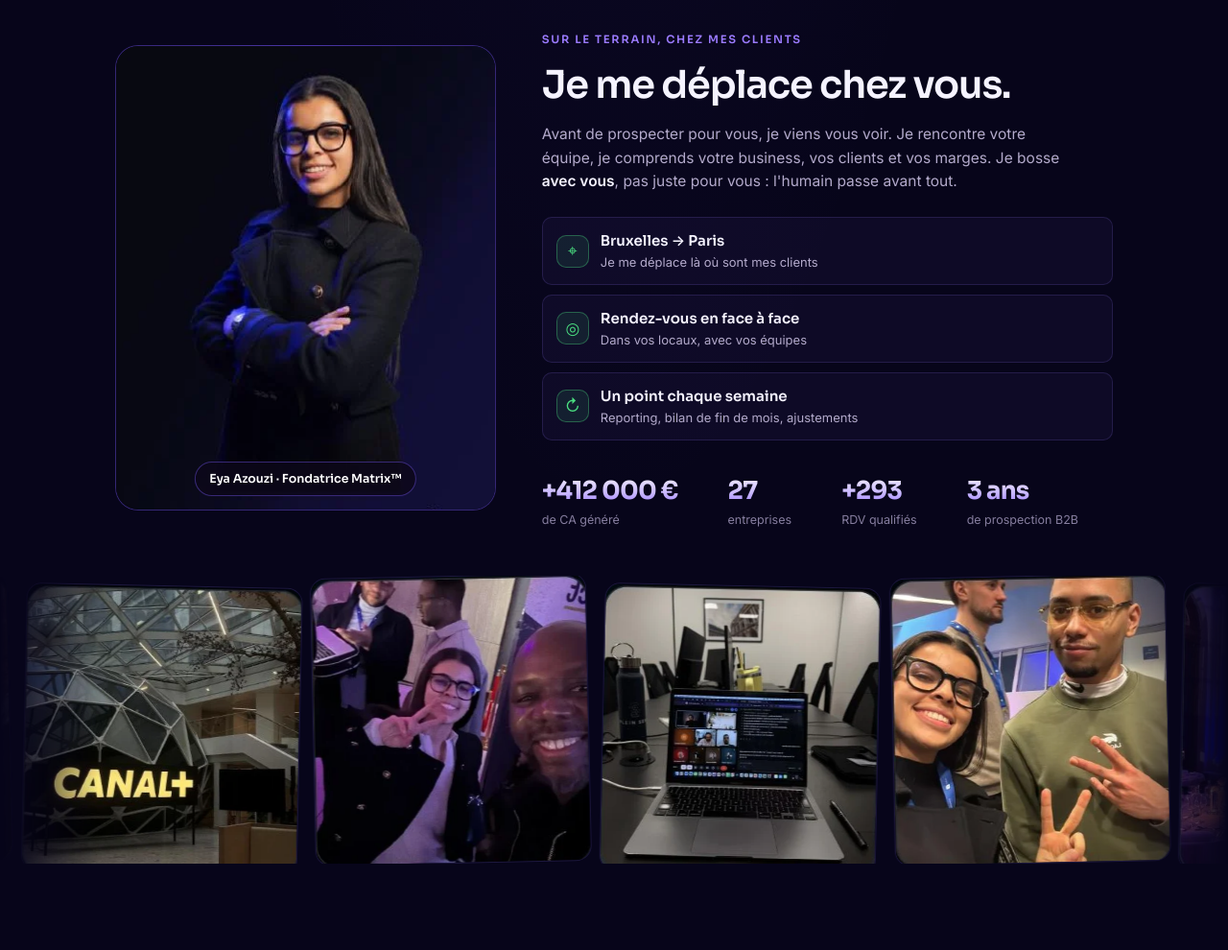
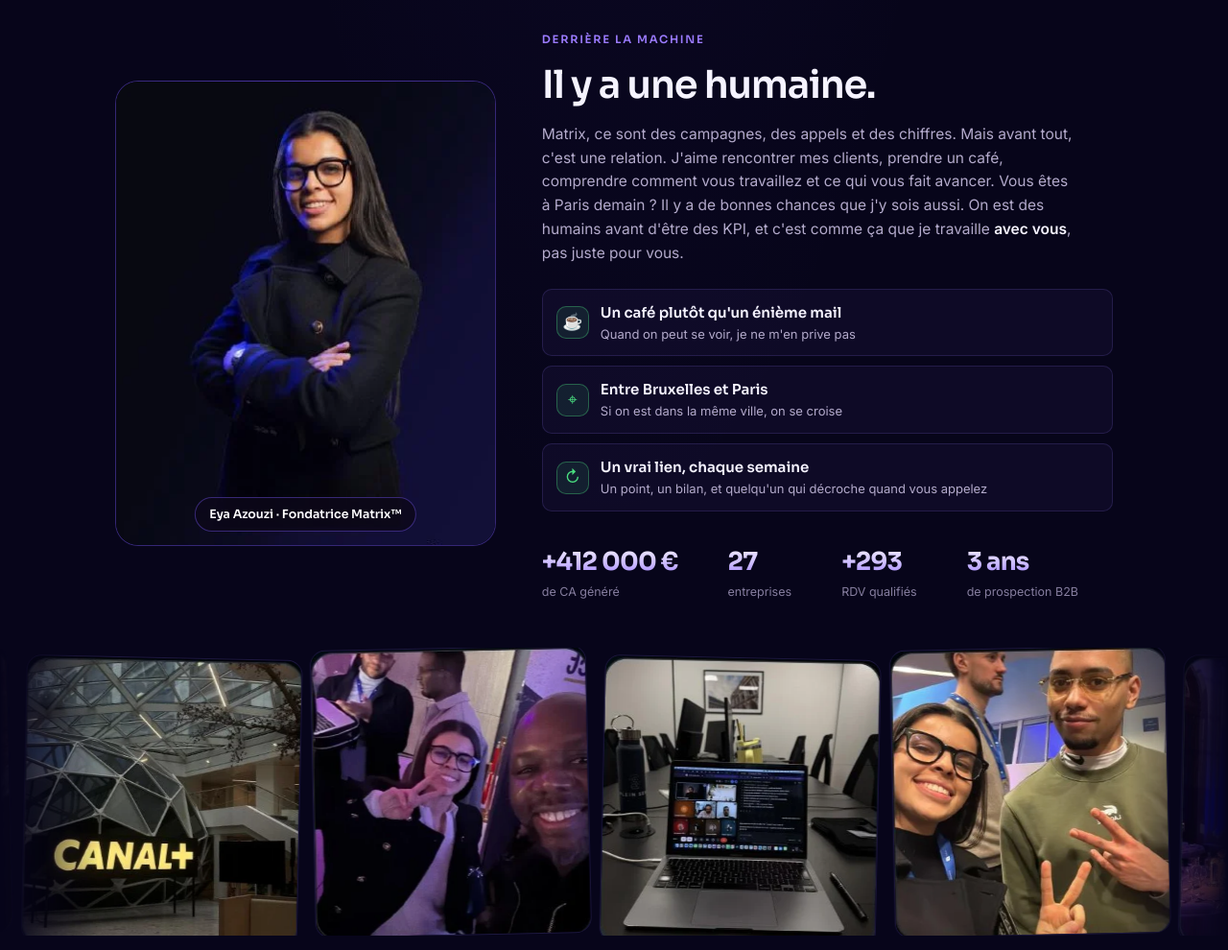
Before and after one commit to AzouziEya/matrix-landing-V2, a plain HTML site: page index.html in a window 1280 px wide. Shown: the part 1220-2210 px from the top of the page at 96% size. Drawn offline with Linux system fonts and the light colour scheme.

Commit message:
Copy section humaine : rencontres clients sans promesse de déplacement
Co-Authored-By: Claude Opus 5.5 <noreply@anthropic.com>
Claude-Session: https://claude.ai/code/session_01UbBvFu8VYixwPyYoSJVCED

```diff
--- a/index.html
+++ b/index.html
@@ -108,7 +108,7 @@
           <div class="hero-cta-row">
             <a class="btn btn-primary btn-lg js-book" href="https://app.iclosed.io/e/matrix/matrix" rel="noopener">Réserver un échange de 20 min</a>
           </div>
-          <div class="hero-badges"><p class="hero-badge"><span aria-hidden="true">★</span> TOP 20 Favikon Belgium · catégorie Sales</p><p class="hero-badge hb-terrain"><span aria-hidden="true">⌖</span> En présentiel chez vous · Bruxelles → Paris</p></div>
+          <div class="hero-badges"><p class="hero-badge"><span aria-hidden="true">★</span> TOP 20 Favikon Belgium · catégorie Sales</p><p class="hero-badge hb-terrain"><span aria-hidden="true">●</span> Une humaine derrière la machine · Bruxelles ↔ Paris</p></div>
         </div>
 
         <div class="stats reveal" aria-label="Chiffres clés">
@@ -147,7 +147,7 @@
     </section>
 
     <!-- SUR LE TERRAIN -->
-    <section id="terrain" aria-label="Sur le terrain, chez mes clients">
+    <section id="terrain" aria-label="Derrière la machine">
       <div class="container">
         <div class="founder reveal">
           <div class="founder-photo">
@@ -155,13 +155,13 @@
             <span class="founder-tag">Eya Azouzi · Fondatrice Matrix™</span>
           </div>
           <div class="founder-body">
-            <span class="eyebrow">Sur le terrain, chez mes clients</span>
-            <h2>Je me déplace chez vous.</h2>
-            <p class="founder-text">Avant de prospecter pour vous, je viens vous voir. Je rencontre votre équipe, je comprends votre business, vos clients et vos marges. Je bosse <b>avec vous</b>, pas juste pour vous : l'humain passe avant tout.</p>
+            <span class="eyebrow">Derrière la machine</span>
+            <h2>Il y a une humaine.</h2>
+            <p class="founder-text">Matrix, ce sont des campagnes, des appels et des chiffres. Mais avant tout, c'est une relation. J'aime rencontrer mes clients, prendre un café, comprendre comment vous travaillez et ce qui vous fait avancer. Vous êtes à Paris demain ? Il y a de bonnes chances que j'y sois aussi. On est des humains avant d'être des KPI, et c'est comme ça que je travaille <b>avec vous</b>, pas juste pour vous.</p>
             <ul class="terrain-points">
-              <li><span class="tp-ico" aria-hidden="true">⌖</span><div><b>Bruxelles → Paris</b><span>Je me déplace là où sont mes clients</span></div></li>
-              <li><span class="tp-ico" aria-hidden="true">◎</span><div><b>Rendez-vous en face à face</b><span>Dans vos locaux, avec vos équipes</span></div></li>
-              <li><span class="tp-ico" aria-hidden="true">↻</span><div><b>Un point chaque semaine</b><span>Reporting, bilan de fin de mois, ajustements</span></div></li>
+              <li><span class="tp-ico" aria-hidden="true">☕</span><div><b>Un café plutôt qu'un énième mail</b><span>Quand on peut se voir, je ne m'en prive pas</span></div></li>
+              <li><span class="tp-ico" aria-hidden="true">⌖</span><div><b>Entre Bruxelles et Paris</b><span>Si on est dans la même ville, on se croise</span></div></li>
+              <li><span class="tp-ico" aria-hidden="true">↻</span><div><b>Un vrai lien, chaque semaine</b><span>Un point, un bilan, et quelqu'un qui décroche quand vous appelez</span></div></li>
             </ul>
             <div class="founder-kpis">
               <div><strong>+412 000 €</strong><span>de CA généré</span></div>
@@ -172,7 +172,7 @@
           </div>
         </div>
       </div>
-      <div class="photo-band reveal" aria-label="Photos sur le terrain">
+      <div class="photo-band reveal" aria-label="Photos avec mes clients et sur le terrain">
         <ul class="photo-track">
           <li><img src="/assets/img/terrain-1.webp" alt="Rendez-vous client en face à face" width="374" height="390"></li>
           <li><img src="/assets/img/terrain-5.webp" alt="Rendez-vous chez CANAL+" width="374" height="390"></li>
@@ -788,7 +788,7 @@
         <nav class="footer-col" aria-label="Navigation pied de page">
           <p class="footer-title">Navigation</p>
           <ul>
-            <li><a href="#terrain">Sur le terrain</a></li>
+            <li><a href="#terrain">Qui je suis</a></li>
             <li><a href="#cibles">Nos cibles</a></li>
             <li><a href="#systeme">La machine</a></li>
             <li><a href="#offres">Services</a></li>
```
Also changed, not shown: 1 other file.
